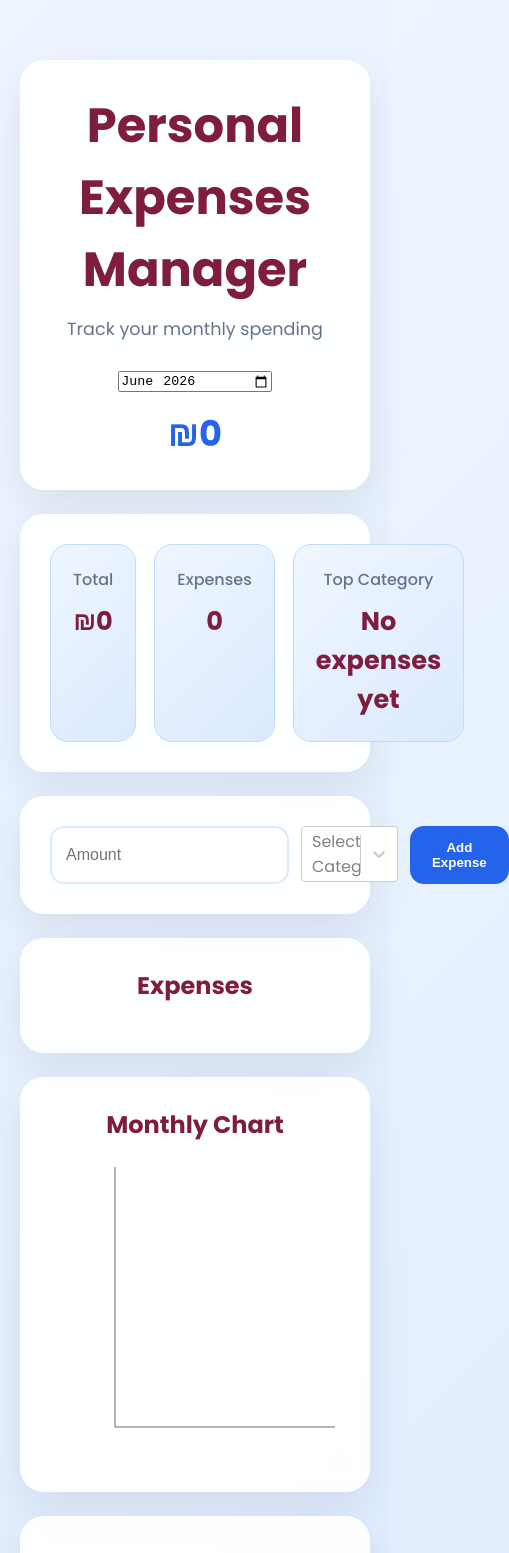
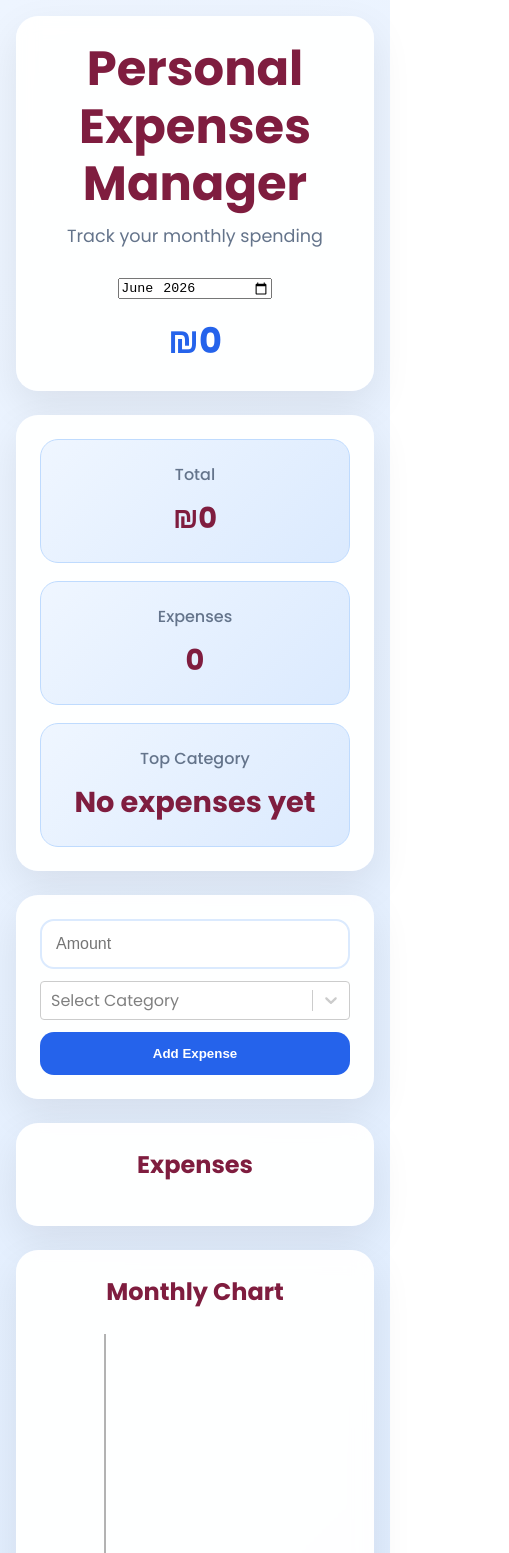
Before and after one commit to linoyKaufman/personal-expenses-app, a React (Vite) app in the folder client/: page / in a window 390 px wide. Shown: the top 1553 px of the page, 509 px wide, since content can reach past the window. Built offline with nearby package versions, Linux system fonts and the light colour scheme.

Commit message:
Update UI and add charts

```diff
--- a/client/src/App.css
+++ b/client/src/App.css
@@ -160,3 +160,46 @@ h2 {
   flex: 1;
   z-index: 20;
 }
+@media (max-width: 768px) {
+  .app {
+    max-width: 100%;
+    margin: 0;
+    padding: 16px;
+  }
+
+  .card {
+    padding: 24px;
+    border-radius: 22px;
+  }
+
+  .header h1 {
+    font-size: 3rem;
+    line-height: 1.2;
+  }
+
+  .dashboard-cards {
+    grid-template-columns: 1fr;
+  }
+
+  .dashboard-card strong {
+    font-size: 1.8rem;
+    word-break: break-word;
+  }
+
+  .form {
+    flex-direction: column;
+  }
+
+  .form input,
+  .form button {
+    width: 100%;
+  }
+
+  .css-b62m3t-container {
+    width: 100%;
+  }
+
+  button {
+    width: 100%;
+  }
+}
```
